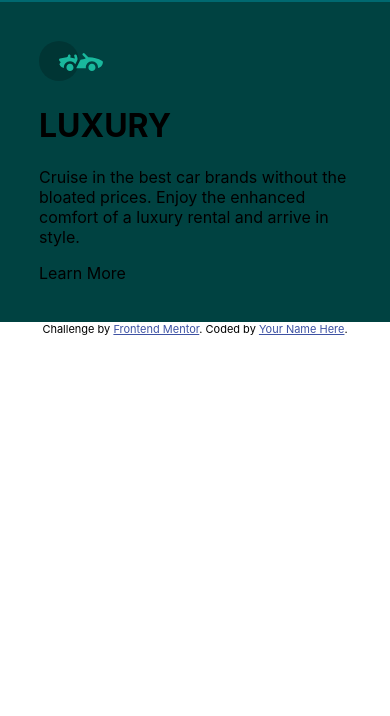
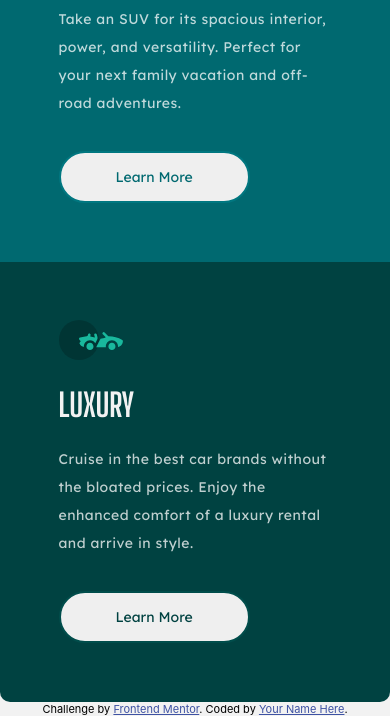
Before and after one commit to Naveen39O/3ColumnPreviewCardComponent, a React app: page / in a window 390 px wide. Shown: the part 618-1334 px from the top of the page. Before the commit the page ends 954 px from the top, so only its background shows below. Built offline with nearby package versions, Linux system fonts and the light colour scheme.

Commit message:
mobile design styling changes

```diff
--- a/public/index.html
+++ b/public/index.html
@@ -27,6 +27,9 @@
       Learn how to configure a non-root public URL by running `npm run build`.
     -->
     <title>React App</title>
+    <link rel="preconnect" href="https://fonts.googleapis.com">
+    <link rel="preconnect" href="https://fonts.gstatic.com" crossorigin>
+    <link href="https://fonts.googleapis.com/css2?family=Big+Shoulders+Display:wght@700&family=Lexend+Deca&display=swap" rel="stylesheet">
   </head>
   <body>
     <noscript>You need to enable JavaScript to run this app.</noscript>
--- a/src/components/App.css
+++ b/src/components/App.css
@@ -2,17 +2,13 @@
   box-sizing: border-box;
 }
 
-
-
-
-
-
-
-
+body{
+  background-color: hsl(0, 0%, 95%);
+}
 
 @media (max-width: 375px){
   .App{
-    padding: 20% 5%;
+    padding: 20% 7%;
   }
 }
 
@@ -21,11 +17,35 @@
 }
 
 .card{
-  padding: 10%;
+  padding: 15%;
+}
+
+.card h1{
+  color: hsl(0, 0%, 95%);
+  font-family: 'Big Shoulders Display', cursive;
+}
+
+.card p{
+  color: hsl(0, 0%, 100%, 0.75);
+  font-family: 'Lexend Deca', sans-serif;
+  font-size: 14px;
+  letter-spacing: 0.5px;
+  line-height: 2em;
+}
+
+.btn{
+  border-radius: 50px;
+  display: inline-block;
+  font-family: 'Lexend Deca', sans-serif;
+  font-size: 14px;
+  margin-top: 20px;
+  padding: 15px;
+  width: 70%;
 }
 
 .SEDANS{
   background-color: hsl(31, 77%, 52%);
+  border-radius: 10px 10px 0 0;
 }
 
 .SUVS{
@@ -34,6 +54,22 @@
 
 .LUXURY{
   background-color: hsl(179, 100%, 13%);
+  border-radius: 0 0 10px 10px;
+}
+
+.SEDANS .btn{
+  border: 2px solid hsl(31, 77%, 55%);
+  color: hsl(31, 77%, 52%);
+}
+
+.SUVS .btn{
+  border: 2px solid hsl(184, 100%, 25%);
+  color: hsl(184, 100%, 22%);
+}
+
+.LUXURY .btn{
+  border: 2px solid hsl(179, 100%, 15%);
+  color: hsl(179, 100%, 13%);
 }
 
 .attribution{
--- a/src/components/Card.jsx
+++ b/src/components/Card.jsx
@@ -7,7 +7,7 @@
                 <img src={props.imageSrc} alt={props.title}/>
                 <h1>{props.title}</h1>
                 <p>{props.content}</p>
-                <a className="btn">Learn More</a>
+                <button className="btn">Learn More</button>
             </div>
         </div>
     );
```
